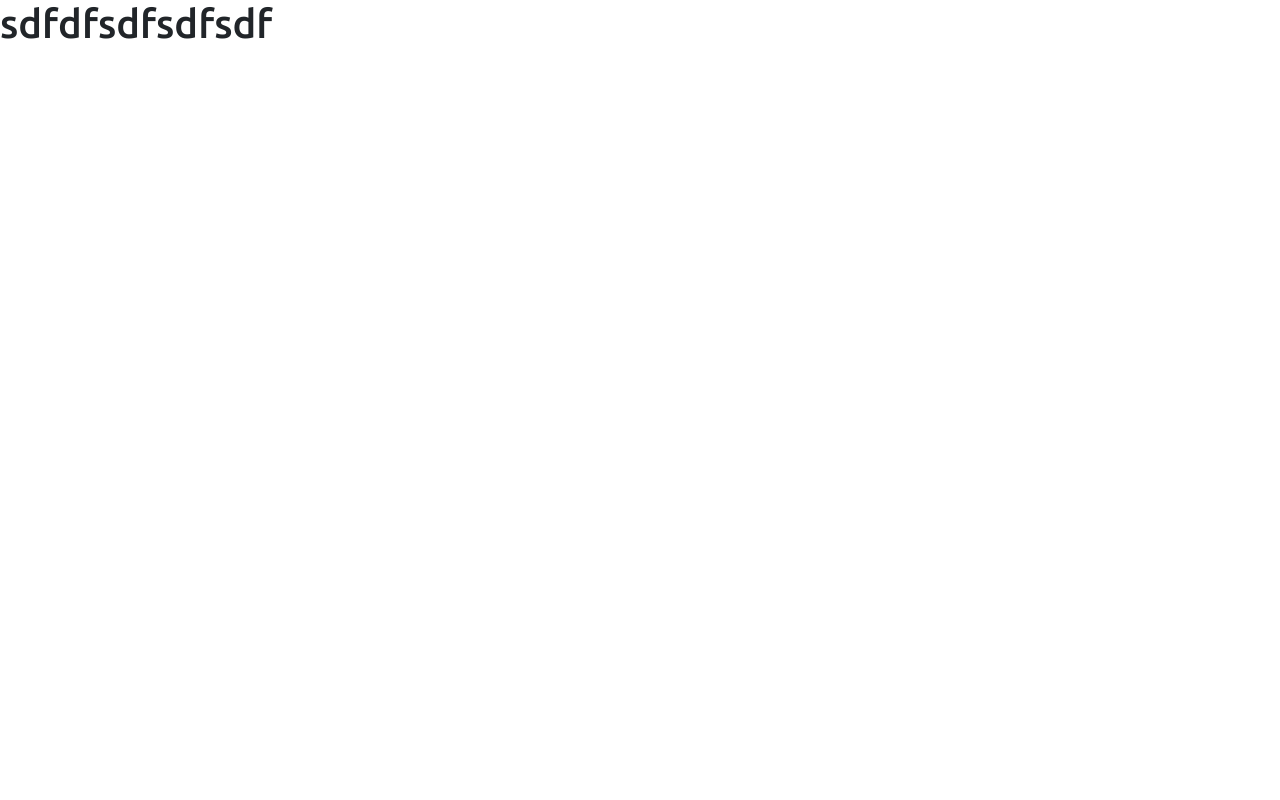
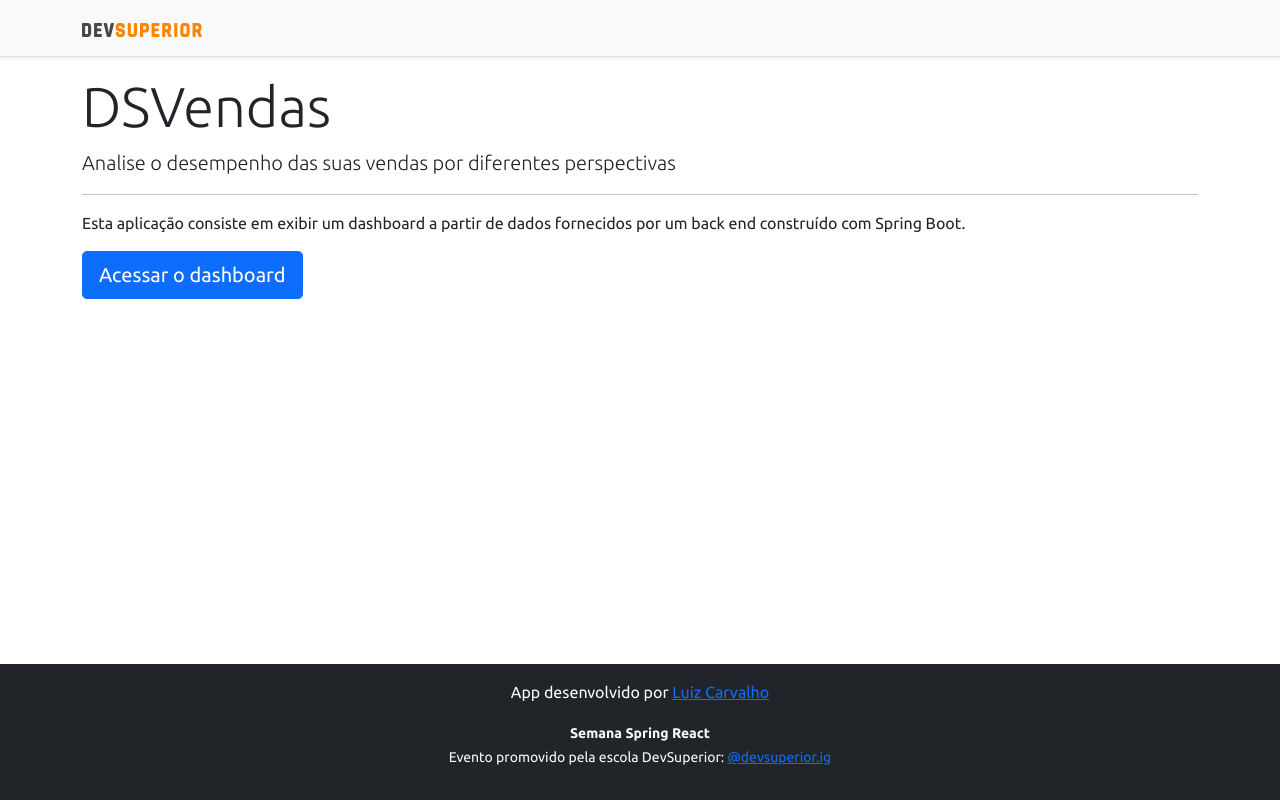
Before and after one commit to luizlmc/projeto-sds5, a React (Create React App) app in the folder frontend/: page / in a window 1280 px wide. Built offline with nearby package versions, Linux system fonts and the light colour scheme.

Commit message:
Home, navigation

```diff
--- a/frontend/src/components/Navbar/index.tsx
+++ b/frontend/src/components/Navbar/index.tsx
@@ -1,15 +1,17 @@
 import ImgDsDark from 'assets/img/ds-dark.svg'
+import { Link } from 'react-router-dom';
 
 function Navbar() {
     return (
         <div className="d-flex flex-column flex-md-row align-items-center p-3 px-md-4 mb-3 bg-light border-bottom shadow-sm">
             <div className="container">
                 <nav className="my-2 my-md-0 mr-md-3">
+                    <Link to="/">
                     <img src={ImgDsDark} alt="DevSuperior" width="120" />
+                    </Link>
                 </nav>
             </div>
         </div>
-
     );
 }
 
--- a/frontend/src/pages/Dashboard/index.tsx
+++ b/frontend/src/pages/Dashboard/index.tsx
@@ -23,8 +23,6 @@
                 <DonutChart />
               </div>
             </div>
-
-
         </div>
 
         <div  className="py-3">
--- a/frontend/src/pages/Home/index.tsx
+++ b/frontend/src/pages/Home/index.tsx
@@ -1,9 +1,24 @@
+import Footer from "components/Footer";
+import Navbar from "components/Navbar";
+import { Link } from "react-router-dom";
+
 function Home() {
     return (
-        <div>
-           <h1>sdfdfsdfsdfsdf</h1>
-        </div>
-
+        <>
+            <Navbar />
+            <div className="container">
+                <div className="jumbotron">
+                    <h1 className="display-4">DSVendas</h1>
+                    <p className="lead">Analise o desempenho das suas vendas por diferentes perspectivas</p>
+                    <hr />
+                    <p>Esta aplicação consiste em exibir um dashboard a partir de dados fornecidos por um back end construído com Spring Boot.</p>
+                    <Link className="btn btn-primary btn-lg" to="/dashboard">
+                        Acessar o dashboard
+                    </Link>
+                </div>
+            </div>
+            <Footer />
+        </>
     );
 }
 
```
